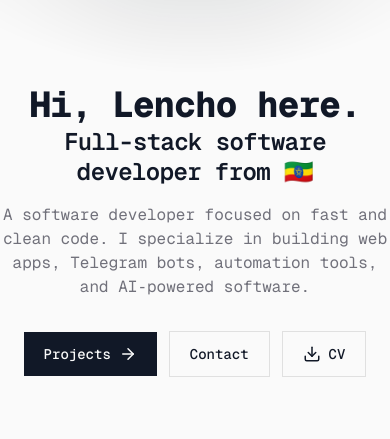
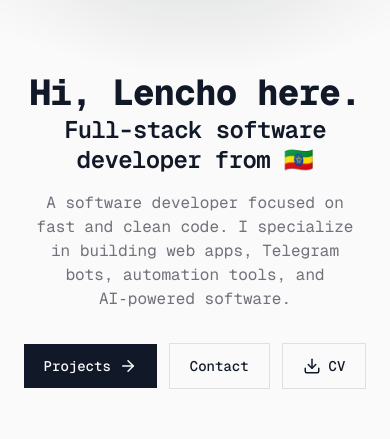
Before and after one commit to BraveRam/portfolio, a Next.js app: page / in a window 390 px wide. Shown: the part 225-664 px from the top of the page. Built offline with nearby package versions, Linux system fonts and the light colour scheme; no server answers.

Commit message:
final commit

```diff
--- a/components/Hero.tsx
+++ b/components/Hero.tsx
@@ -37,7 +37,7 @@ export default function Hero() {
           />
         </div>
       </div>
-      <div className="flex flex-col items-center justify-center text-center max-w-3xl mx-auto gap-8 relative z-10">
+      <div className="flex flex-col items-center justify-center text-center max-w-3xl mx-auto gap-8 relative z-10 px-6 sm:px-0">
         <div>
           <motion.h1
             initial={{ opacity: 0, y: 24 }}
--- a/components/ui/magic-card.tsx
+++ b/components/ui/magic-card.tsx
@@ -1,7 +1,7 @@
 "use client"
 
 import React, { useCallback, useEffect } from "react"
-import { motion, useMotionTemplate, useMotionValue } from "motion/react"
+import { motion, useMotionTemplate, useMotionValue } from "framer-motion"
 
 import { cn } from "@/lib/utils"
 
```
